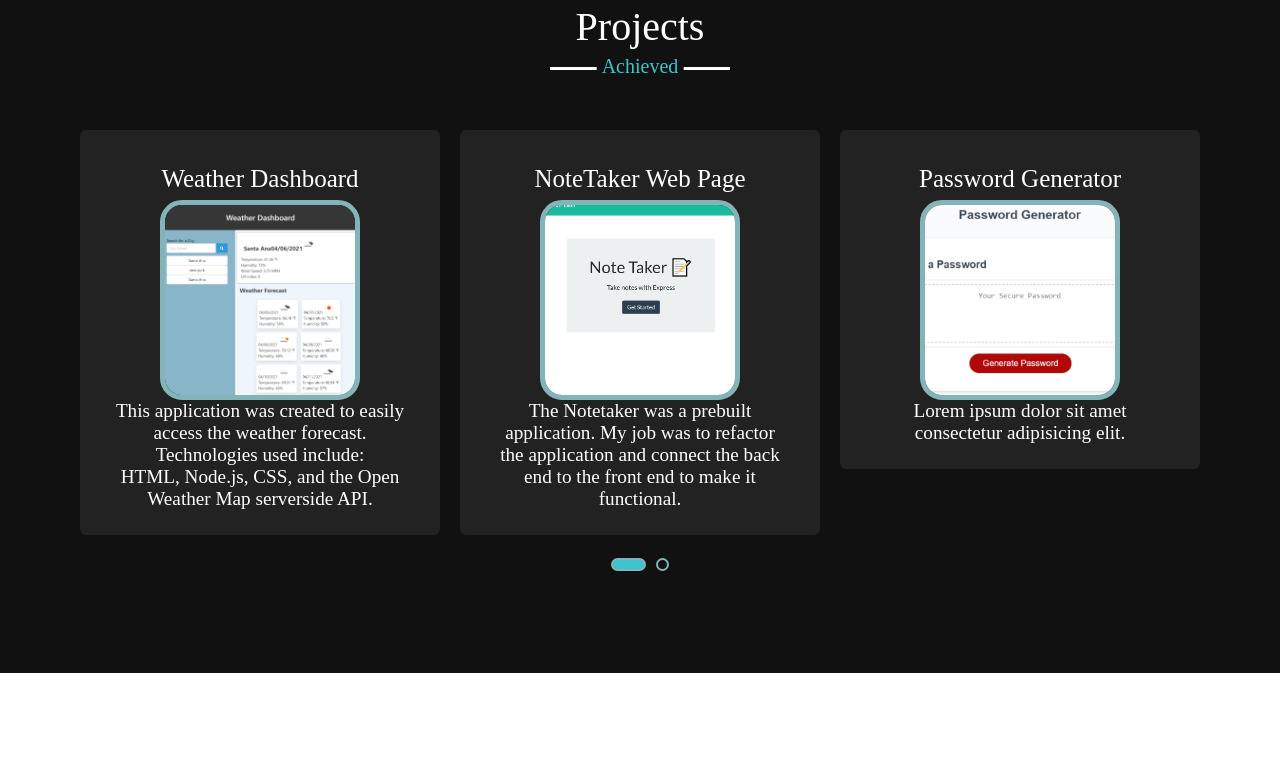
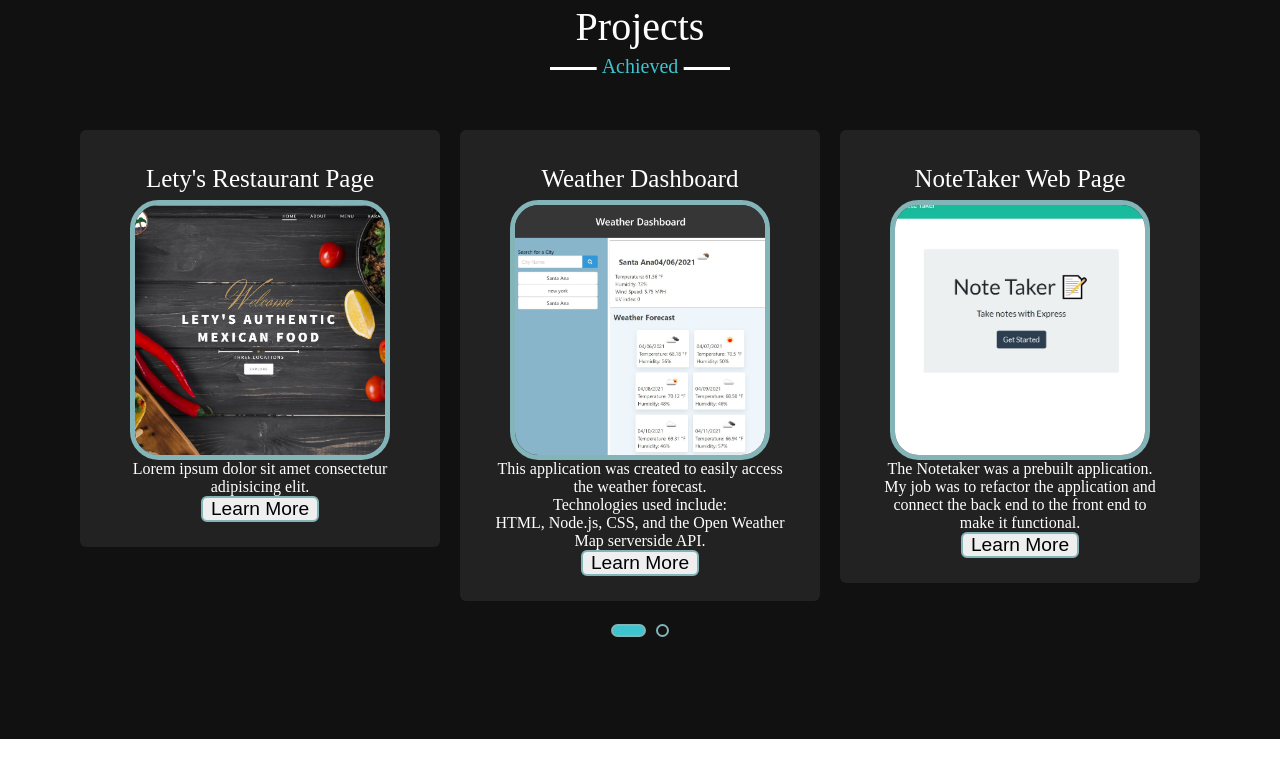
Before and after one commit to OcampMaria/Personal-Portfolio, a plain HTML site: page index.html in a window 1280 px wide. Shown: the part 1759-2529 px from the top of the page. Drawn offline with nearby package versions, Linux system fonts and the light colour scheme.

Commit message:
updated dimentions

```diff
--- a/Develop/css/style.css
+++ b/Develop/css/style.css
@@ -219,13 +219,15 @@ section .title::after {
   background: none;
 }
 
-p{
-   font: var(--secondary-font)
-
+p {
+  font: var(--secondary-font);
 }
 
-.card p{
+.card p {
   font-size: 1.2rem;
+  text-align: start;
+  height: 14rem;
+  padding: 0.58rem;
 }
 
 /* icons */
@@ -263,9 +265,7 @@ p{
 .about .about-content .right .text span {
   color: var(--main-color);
 }
-.about .about-content .right p {
-  text-align: justify;
-}
+
 .about .about-content .right a {
   display: inline-block;
   background: var(--main-color);
@@ -339,8 +339,8 @@ p{
   margin: 10px 0 7px 0;
 }
 .projects .carousel .card img {
-  height: 200px;
-  width: 200px;
+  height: 260px;
+  width: 260px;
   object-fit: cover;
   border-radius: 11%;
   border: 5px solid var(--secondary-color);
@@ -371,6 +371,25 @@ p{
   background: var(--main-color) !important;
 }
 
+.github {
+  color: #fff;
+  width: 118px !important;
+  font-size: 1.2rem;
+  border-radius: 6px;
+  cursor: pointer;
+  flex-wrap: nowrap;
+  border: 2px solid var(--secondary-color);
+  transition: all 0.3s ease;
+}
+
+.github:hover {
+  color: var(--main-color);
+  background: var(--secondary-color);
+}
+
+a {
+  color: #000000;
+}
 /* contact section styling */
 .contact .title::after {
   content: "get in touch";
@@ -383,9 +402,7 @@ p{
   font-weight: 600;
   margin-bottom: 10px;
 }
-.contact .contact-content .left p {
-  text-align: justify;
-}
+
 .contact .contact-content .left .icons {
   margin: 10px 0;
 }
@@ -462,6 +479,7 @@ p{
   border: 2px solid var(--secondary-color);
   transition: all 0.3s ease;
 }
+
 .right form .button-area button:hover {
   color: var(--main-color);
   background: none;
@@ -481,8 +499,6 @@ footer {
 footer span a:hover {
   text-decoration: underline;
 }
-
-
 
 /* responsive media query start */
 @media (max-width: 1104px) {
@@ -599,6 +615,15 @@ footer {
   .skills .skills-content .left .text {
     font-size: 20px;
   }
+
+  .about .about-content .right a {
+    margin-top: 220px;
+  }
+
+  .writing {
+    height: 10rem;
+    font-size: 20px;
+  }
   .contact .right form .fields {
     flex-direction: column;
   }
--- a/Develop/script/script.js
+++ b/Develop/script/script.js
@@ -69,4 +69,6 @@ $(document).ready(function () {
       },
     },
   });
+
+  $(".more").append("Learn More")
 });
--- a/index.html
+++ b/index.html
@@ -84,7 +84,7 @@
             <div class="text">
               I'm Maria and I'm a <span class="typing-2"></span>
             </div>
-            <p>
+            <p class="writing">
               I am a Trilogy Education certified Full Stack Developer with a
               background in psychology.
               <br />
@@ -121,6 +121,28 @@
         <div class="carousel owl-carousel">
           <div class="card">
             <div class="box">
+              <div class="text">Lety's Restaurant Page</div>
+              <a
+                href="https://ocampmaria.github.io/Letys-Restaurant-Web-Page/"
+                target="_blank"
+              >
+                <img src="./Assets/images/Lety's restaurant.jpg" alt="" />
+              </a>
+              <div class="writing">
+                Lorem ipsum dolor sit amet consectetur adipisicing elit.
+              </div>
+              <button class="github">
+                <a
+                  href="https://github.com/OcampMaria/Letys-Restaurant-Web-Page"
+                  target="_blank" class="more"
+                >
+                  </a
+                >
+              </button>
+            </div>
+          </div>
+          <div class="card">
+            <div class="box">
               <div class="text">Weather Dashboard</div>
               <a
                 href="https://ocampmaria.github.io/Weather-App/"
@@ -129,42 +151,88 @@
                 <img src="./Assets/images/dashboard.jpg" alt="" />
               </a>
 
-              <p>
+              <div class="writing">
                 This application was created to easily access the weather
-                forecast. <br/>
+                forecast. <br />
                 Technologies used include: <br />
                 HTML, Node.js, CSS, and the Open Weather Map serverside API.
-              </p>
+              </div>
+
+              <button class="github">
+                <a class="more"
+                  href="https://github.com/OcampMaria/Weather-App"
+                  target="_blank"
+                >
+                  </a
+                >
+              </button>
             </div>
           </div>
           <div class="card">
             <div class="box">
               <div class="text">NoteTaker Web Page</div>
-              <a href="https://easynotesapp.herokuapp.com/">
-                <img src="./Assets/images/NoteTaker.jpg" alt="" />
+              <a href="https://easynotesapp.herokuapp.com/" target="_blank">
+                <img src="./Assets/images/NoteTaker.jpg" />
               </a>
-              <p>The Notetaker was a prebuilt application. My job was to refactor the application and connect the back end to the front end to make it functional.</p>
+              <div class="writing">
+                The Notetaker was a prebuilt application. My job was to refactor
+                the application and connect the back end to the front end to
+                make it functional.
+              </div>
+
+              <button class="github">
+                <a class="more"
+                  href="https://github.com/OcampMaria/NoteTaker"
+                  target="_blank"
+                >
+                  </a
+                >
+              </button>
             </div>
           </div>
           <div class="card">
             <div class="box">
               <div class="text">Password Generator</div>
-
-              <a href="">
-                <img src="./Assets/images/passwordGen.jpg" alt="" />
-
+              <a
+                href="https://ocampmaria.github.io/PasswordGenerator/"
+                target="_blank"
+              >
+                <img src="./Assets/images/passwordGen.jpg" />
               </a>
-
-              <p>Lorem ipsum dolor sit amet consectetur adipisicing elit.</p>
+              <div class="writing">
+                Lorem ipsum dolor sit amet consectetur adipisicing elit.
+              </div>
+              <button class="github">
+                <a class="more"
+                  href="https://github.com/OcampMaria/PasswordGenerator"
+                  target="_blank"
+                >
+                  </a
+                >
+              </button>
             </div>
           </div>
           <div class="card">
             <div class="box">
               <div class="text">Calendar Scheduler</div>
-              <a href="">
-                <img src="./Assets/images/agenda.jpg" alt="" />
+              <a
+                href="https://ocampmaria.github.io/Schedule-Work-Calendar/"
+                target="_blank"
+              >
+                <img src="./Assets/images/agenda.jpg" />
               </a>
-              <p>Lorem ipsum dolor sit amet consectetur adipisicing elit.</p>
+
+              <div class="writing">
+                Lorem ipsum dolor sit amet consectetur adipisicing elit.
+              </div>
+              <button class="github">
+                <a class="more"
+                  href="https://github.com/OcampMaria/Schedule-Work-Calendar"
+                  target="_blank"
+                >
+                  </a
+                >
+              </button>
             </div>
           </div>
         </div>
@@ -178,7 +246,7 @@
         <div class="contact-content">
           <div class="column left">
             <div class="text">Get in Touch</div>
-            <p>
+            <p class="writing">
               Lorem, ipsum dolor sit amet consectetur adipisicing elit.
               Dignissimos harum corporis fuga corrupti. Doloribus quis soluta
               nesciunt veritatis vitae nobis?
```
Also changed, not shown: Assets/images/Lety's restaurant.jpg (added). Lines whose indentation alone changed are shown as unchanged.
